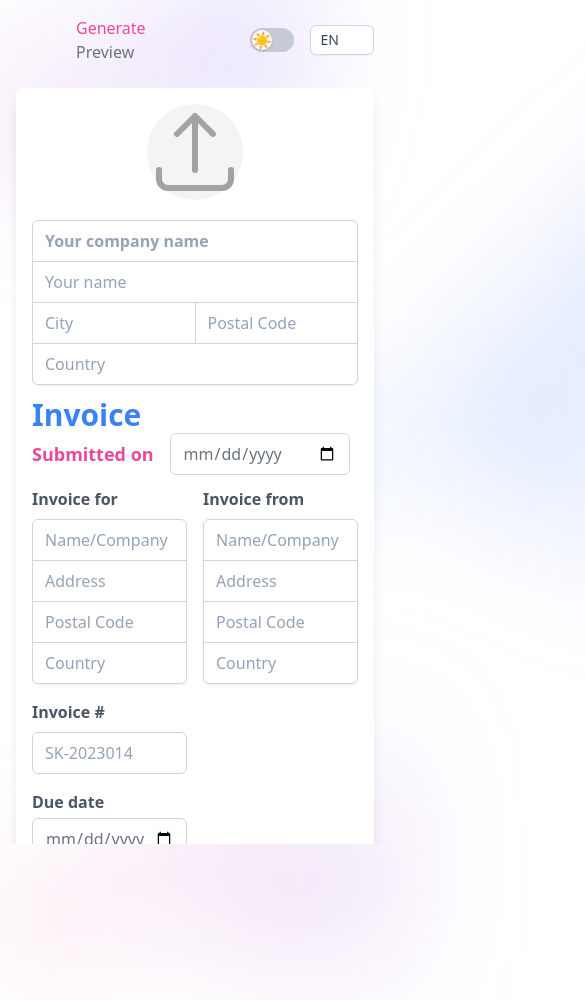
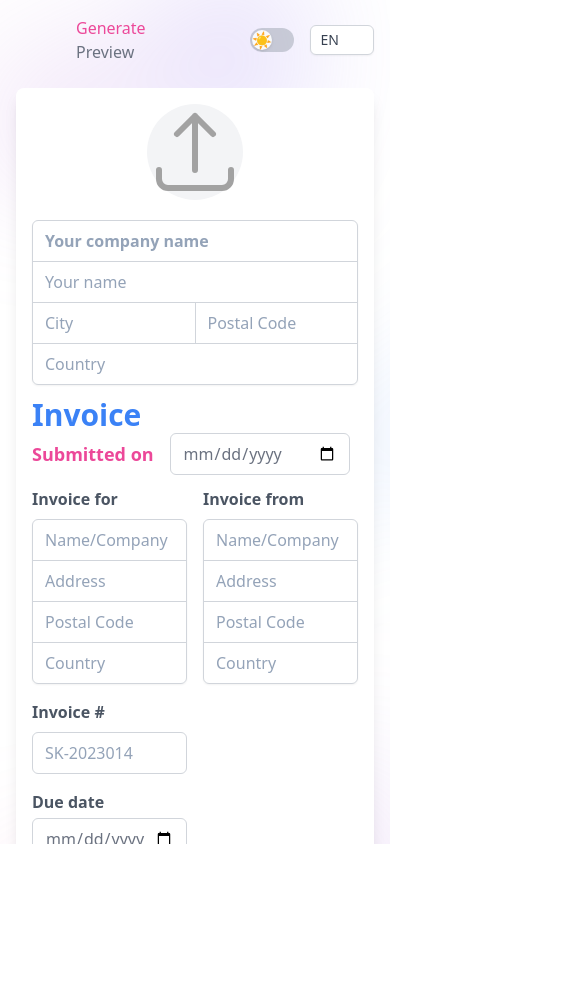
Before and after one commit to shamscorner/oinvogenny, a SvelteKit app: page /generate in a window 390 px wide. Shown: the top 1000 px of the page, 585 px wide, since content can reach past the window. After the commit the page ends 844 px from the top, so only its background shows below. Built offline with nearby package versions, Linux system fonts and the light colour scheme; some icons are missing.

Commit message:
fix: responsive UI issues on Mobile

```diff
--- a/src/app.html
+++ b/src/app.html
@@ -3,7 +3,7 @@
 	<head>
 		<meta charset="utf-8" />
 		<link rel="icon" href="%sveltekit.assets%/favicon.png" />
-		<meta name="viewport" content="width=device-width" />
+		<meta name="viewport" content="width=device-width, initial-scale=1.0" />
 
 		<!-- Check & apply theme here to avoid FOUC (Flash of Unstyled Content)-->
 		<script>
@@ -19,7 +19,7 @@
 
 	<body
 		data-sveltekit-preload-data="hover"
-		class="relative isolate min-h-screen overflow-hidden text-gray-800 transition-[background-color_0.1s_ease-in-out,_color_0.1s_ease-in-out] selection:bg-gray-700 selection:text-gray-200 dark:bg-gray-900 dark:text-gray-200 dark:selection:bg-fuchsia-300 dark:selection:text-fuchsia-900 print:overflow-auto"
+		class="relative isolate min-h-screen overflow-hidden text-gray-800 transition-[background-color_0.1s_ease-in-out,_color_0.1s_ease-in-out] selection:bg-gray-700 selection:text-gray-200 dark:bg-gray-900 dark:text-gray-200 dark:selection:bg-fuchsia-300 dark:selection:text-fuchsia-900"
 	>
 		<main style="display: contents">%sveltekit.body%</main>
 	</body>
--- a/src/routes/+layout.svelte
+++ b/src/routes/+layout.svelte
@@ -62,12 +62,12 @@
 	}
 </script>
 
-<AppBackground />
-
 <div
 	id="overflowed-container"
-	class="h-screen overflow-y-auto pb-16 print:pb-0"
+	class="relative h-screen overflow-x-hidden pb-16 print:pb-0"
 >
+	<AppBackground />
+
 	<header
 		class="mx-auto mt-4 flex max-w-3xl items-center justify-between gap-5 px-4 print:hidden md:px-0"
 	>
--- a/src/routes/generate/+page.svelte
+++ b/src/routes/generate/+page.svelte
@@ -434,7 +434,7 @@
 					type="date"
 					name="work-from-date"
 					id="work-from-date"
-					class="max-w-[180px] rounded-md"
+					class="w-[180px] rounded-md"
 				/>
 			</div>
 
@@ -449,7 +449,7 @@
 					type="date"
 					name="work-to-date"
 					id="work-to-date"
-					class="max-w-[180px] rounded-md"
+					class="w-[180px] rounded-md"
 				/>
 			</div>
 		</div>
@@ -474,7 +474,7 @@
 							type="text"
 							name="item-description"
 							id="item-description"
-							class="min-w-[200px] rounded-md text-sm sm:min-w-[220px] md:min-w-[280px]"
+							class="min-w-[170px] rounded-md text-sm sm:min-w-[220px] md:min-w-[280px]"
 							placeholder={$t('form.service-item.description')}
 						/>
 					</div>
```
